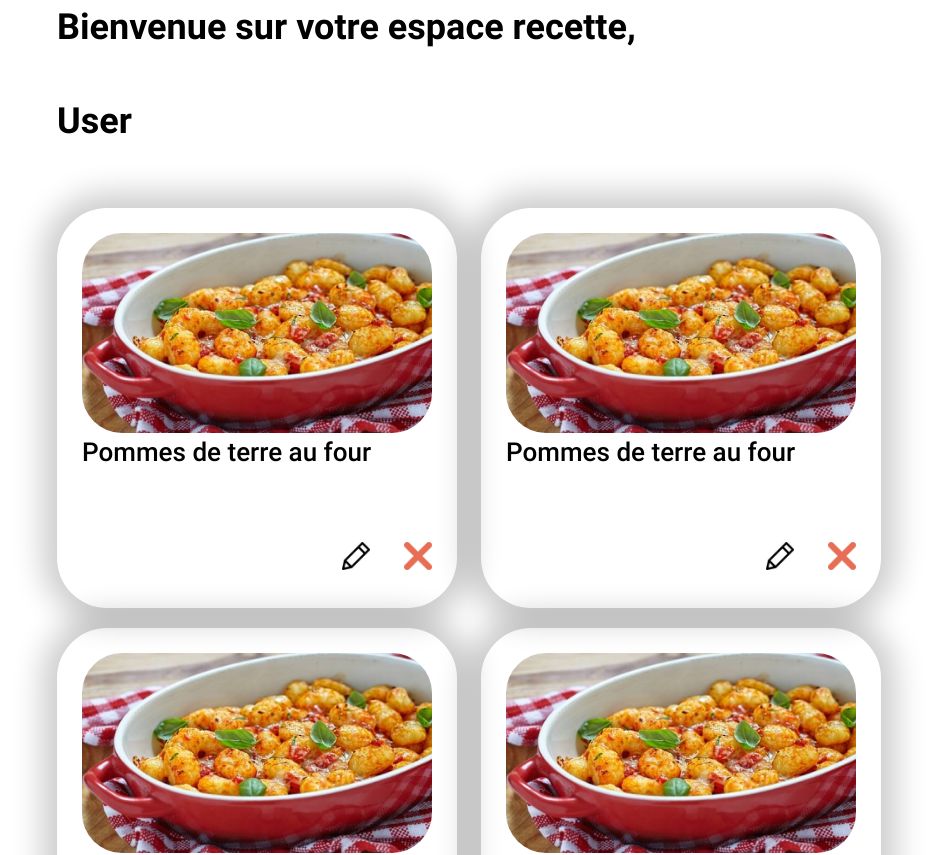
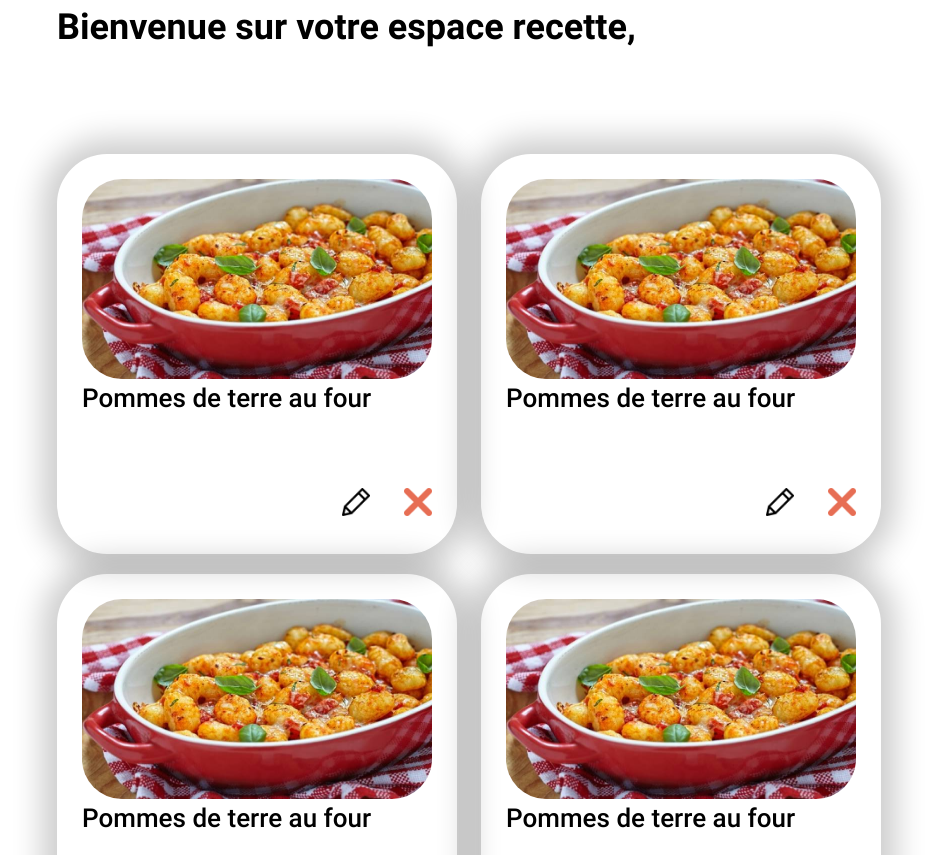
Before and after one commit to dikdableu/ProjetTroov, a Next.js app in the folder Site/app-web/: page /Home in a window 1280 px wide. Shown: the top 855 px of the page, without its empty margins (25-962 px from the left). Built offline with nearby package versions, Linux system fonts and the light colour scheme.

Commit message:
Ajout du nom d'utilisateur Dynamique

```diff
--- /dev/null
+++ b/Site/app-web/context/context.js
@@ -0,0 +1,17 @@
+import React, { createContext, useState } from "react";
+
+export const AppContext = createContext();
+
+const AppProvider = props => {
+  const [loginName, setLoginName] = useState("");
+
+  return (
+    <AppContext.Provider
+      value={{ loginName: loginName, setLoginName: setLoginName }}
+    >
+      {props.children}
+    </AppContext.Provider>
+  );
+};
+
+export default AppProvider;
--- a/Site/app-web/pages/Home/index.js
+++ b/Site/app-web/pages/Home/index.js
@@ -6,11 +6,15 @@ import Col from "react-bootstrap/Col";
 import Modal from "react-bootstrap/Modal";
 import styles from "../../styles/HomePage.module.css";
 import Card from "../../components/Card";
+import { useContext } from "react";
+import {AppContext} from "../../context/context";
 
 export default function Accueil(props) {
+  const { loginName } = useContext(AppContext);
+  console.log(loginName);
   return (
     <>
-    {/* Preparation du formulaire d'ajout et de modification modal */}
+      {/* Preparation du formulaire d'ajout et de modification modal */}
       <Modal {...props} aria-labelledby="contained-modal-title-vcenter">
         <Modal.Header closeButton>
           <Modal.Title id="contained-modal-title-vcenter">
@@ -48,22 +52,20 @@ export default function Accueil(props) {
       <Container>
         <Row>
           <Col>
-          {/* Title */}
+            {/* Title */}
             <p className={styles.titlePage}>
               Bienvenue sur votre espace recette,{" "}
             </p>
-
           </Col>
         </Row>
         <Row>
-          <Col >
-          {/* UserName */}
-            <p className={styles.titleUsername}>User </p>
-
+          <Col>
+            {/* UserName */}
+            <p className={styles.titleUsername}>{loginName} </p>
           </Col>
         </Row>
         <Row>
-        {/* Préparation des Card pour les listes de recettes */}
+          {/* Préparation des Card pour les listes de recettes */}
           <Col xs="auto" md="auto" lg="auto">
             <Card />
           </Col>
--- a/Site/app-web/pages/_app.js
+++ b/Site/app-web/pages/_app.js
@@ -1,15 +1,16 @@
 import "../styles/globals.css";
-import "bootstrap/dist/css/bootstrap.css";
-import { useEffect } from "react";
+import "bootstrap/dist/css/bootstrap.min.css";
+import { useState } from "react";
+import  AppProvider  from '../context/context';
 
 function MyApp({ Component, pageProps }) {
 
-  // Importation de bootstrap pour le projet
-  useEffect(() => {
-    import("bootstrap/dist/js/bootstrap");
-  }, []);
 
-  return <Component {...pageProps} />;
+  return (
+    <AppProvider>
+      <Component {...pageProps} />
+    </AppProvider>
+  );
 }
 
 export default MyApp;
```
Also changed, not shown: Site/app-web/pages/Login/index.js (+11 -5 lines).
